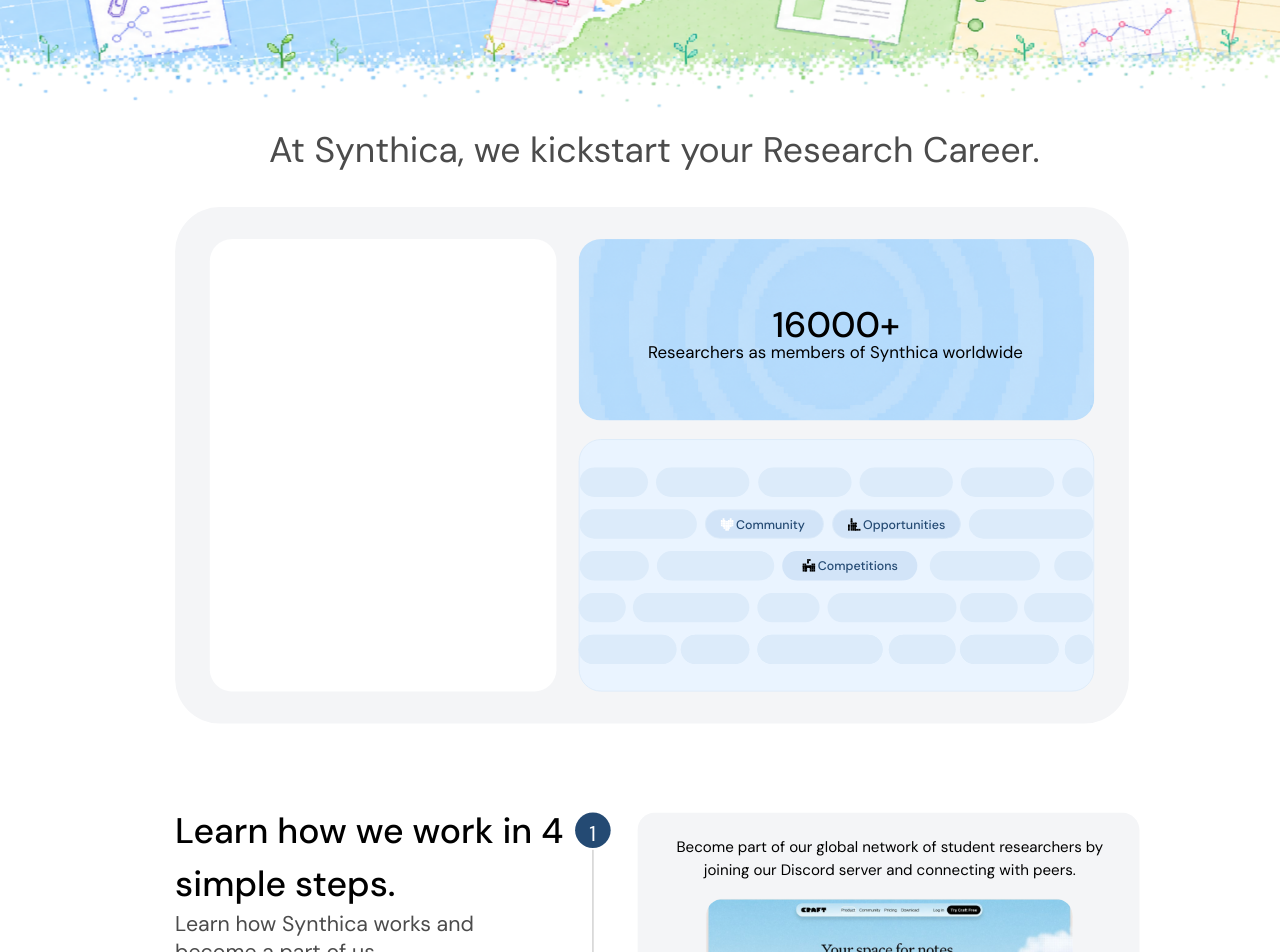
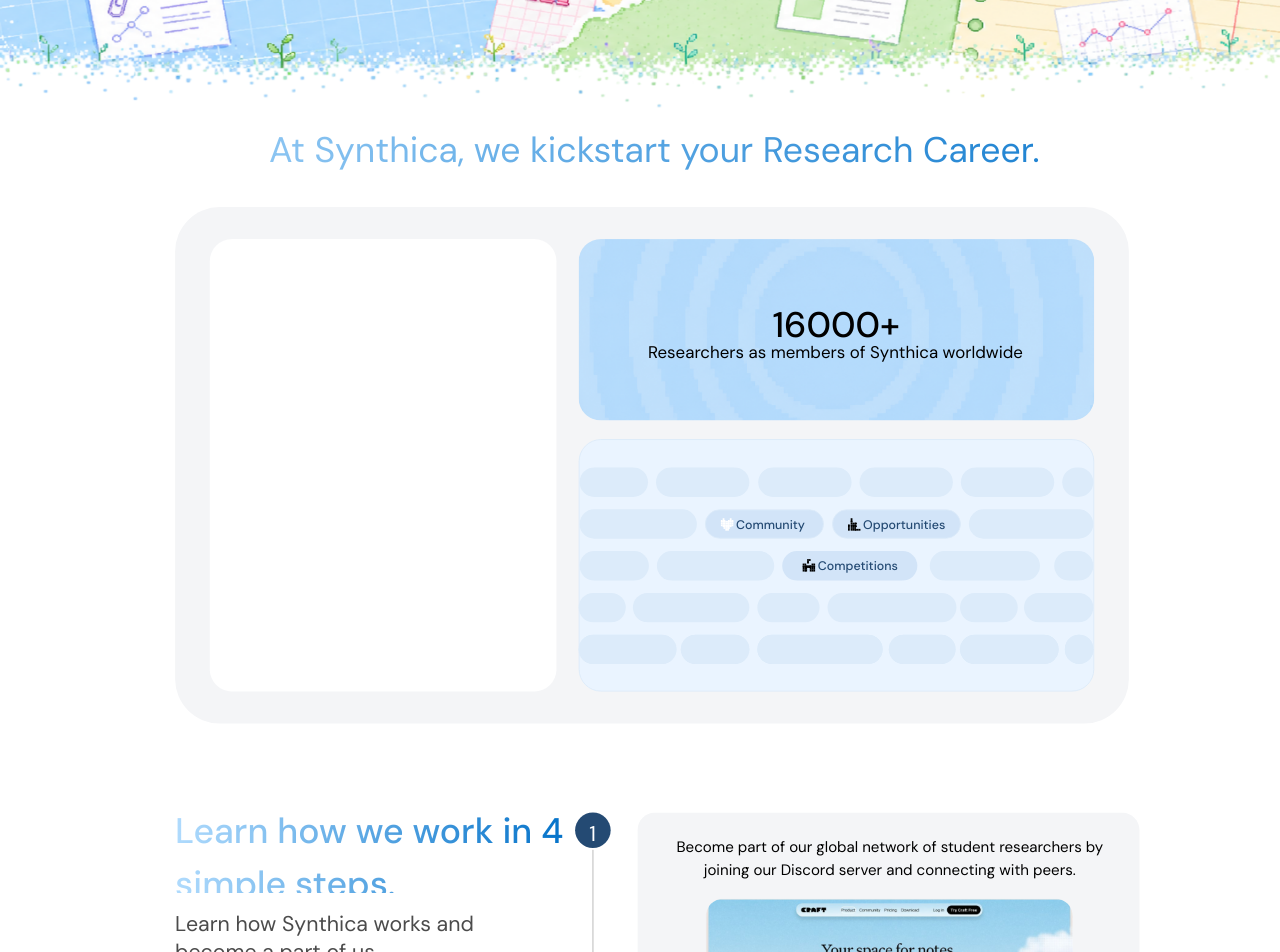
Before and after one commit to friendlyfoe241-cyber/Synthica-landing-page, a Next.js app: page / in a window 1280 px wide. Shown: the part 600-1552 px from the top of the page. Built offline with nearby package versions, Linux system fonts and the light colour scheme.

Commit message:
Update page.tsx

```diff
--- a/app/page.tsx
+++ b/app/page.tsx
@@ -127,10 +127,28 @@
           </p>
         </div>
       </div>
-      <p className="text-[#4B4B4B] font-googleSansFlex text-[40px] bg-linear-[90deg,#B0DBFD0%,#0070C8100%] w-full h-[53px] absolute left-0 top-[813px] text-center pl-8">
+      <p
+        className="text-[#4B4B4B] font-googleSansFlex text-[40px] w-full h-[53px] absolute left-0 top-[813px] text-center pl-8"
+        style={{
+          background: 'linear-gradient(90deg, #B0DBFD 0%, #0070C8 100%)',
+          WebkitBackgroundClip: 'text',
+          backgroundClip: 'text',
+          color: 'transparent',
+          WebkitTextFillColor: 'transparent',
+        }}
+      >
         At Synthica, we kickstart your Research Career.
       </p>
-      <p className="text-[#000] font-googleSansFlex text-[40px] font-medium bg-linear-[90deg,#B0DBFD0%,#0070C84.81%] w-[450px] h-[101px] absolute left-[197px] top-[1579px]">
+      <p
+        className="text-[#000] font-googleSansFlex text-[40px] font-medium w-[450px] h-[101px] absolute left-[197px] top-[1579px]"
+        style={{
+          background: 'linear-gradient(90deg, #B0DBFD 0%, #0070C8 100%)',
+          WebkitBackgroundClip: 'text',
+          backgroundClip: 'text',
+          color: 'transparent',
+          WebkitTextFillColor: 'transparent',
+        }}
+      >
         Learn how we work in 4 simple steps.
       </p>
       <div className="rounded-[50px] bg-[#F4F5F7] w-[1073px] h-[581px] absolute left-[197px] top-[908px]"></div>
```
